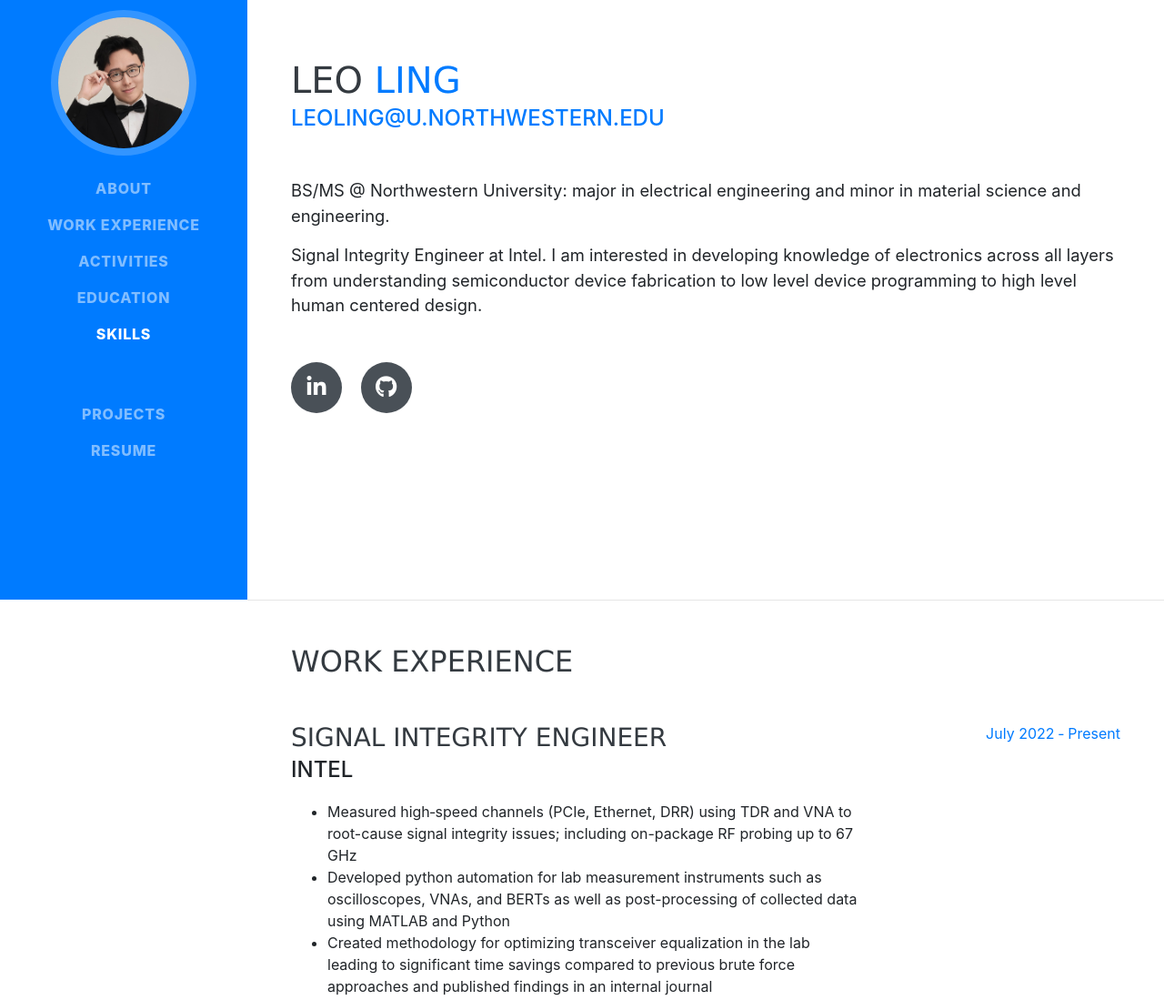
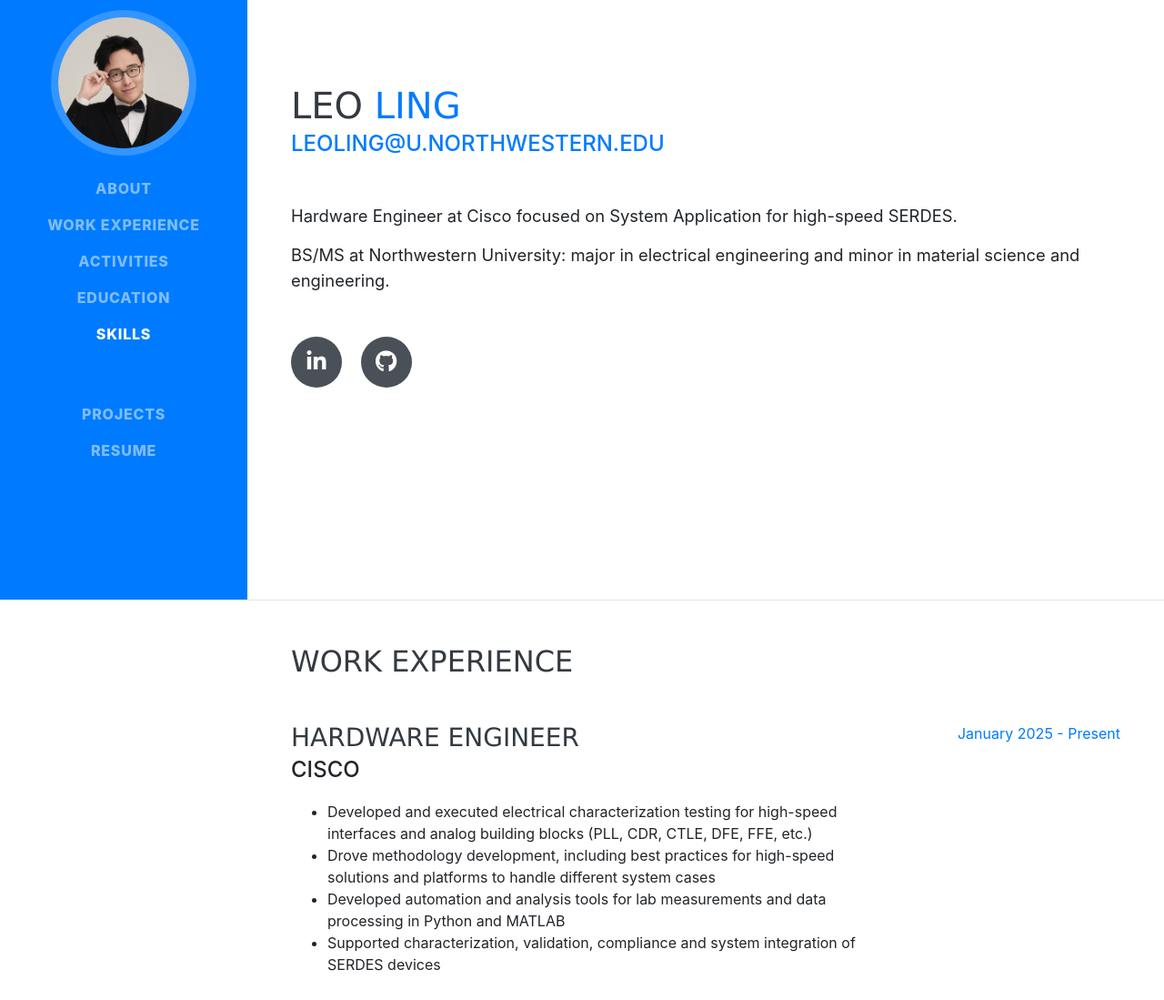
Before and after one commit to leo-c-ling99/leo-c-ling99.github.io, a website with bundled scripts: page index.html in a window 1280 px wide. Shown: the part 141-1240 px from the top of the page at 91% size. Built offline with nearby package versions, Linux system fonts and the light colour scheme; a web font is replaced by a local one.

Commit message:
Updated resume and added new job

```diff
--- a/index.html
+++ b/index.html
@@ -75,8 +75,8 @@
         <div class="subheading mb-5">
           <a href="mailto:leoling@u.northwestern.edu">leoling@u.northwestern.edu</a>
         </div>
-        <p class="lead mb-3">BS/MS @ Northwestern University: major in electrical engineering and minor in material science and engineering.</p>
-        <p class="lead mb-5"> Signal Integrity Engineer at Intel. I am interested in developing knowledge of electronics across all layers from understanding semiconductor device fabrication to low level device programming to high level human centered design.</p>
+        <p class="lead mb-3"> Hardware Engineer at Cisco focused on System Application for high-speed SERDES.</p>
+        <p class="lead mb-5"> BS/MS at Northwestern University: major in electrical engineering and minor in material science and engineering.</p>
         <div class="social-icons">
           <a href="https://www.linkedin.com/in/cling99/">
             <i class="fab fa-linkedin-in"></i>
@@ -96,6 +96,24 @@
 
         <div class="resume-item d-flex flex-column flex-md-row justify-content-between mb-3">
           <div class="resume-content">
+            <h3 class="mb-0">Hardware Engineer</h3>
+            <div class="subheading mb-1">Cisco</div>
+            <p>
+              <ul>
+                <li>Developed and executed electrical characterization testing for high-speed interfaces and analog building blocks (PLL, CDR, CTLE, DFE, FFE, etc.) </li>
+                <li>Drove methodology development, including best practices for high-speed solutions and platforms to handle different system cases </li>
+                <li>Developed automation and analysis tools for lab measurements and data processing in Python and MATLAB </li>
+                <li>Supported characterization, validation, compliance and system integration of SERDES devices </li>
+              </ul>
+            </p>
+          </div>
+          <div class="resume-date text-md-right">
+            <span class="text-primary">January 2025 - Present</span>
+          </div>
+        </div>
+
+        <div class="resume-item d-flex flex-column flex-md-row justify-content-between mb-3">
+          <div class="resume-content">
             <h3 class="mb-0">Signal Integrity Engineer</h3>
             <div class="subheading mb-1">Intel</div>
             <p>
@@ -109,7 +127,7 @@
             </p>
           </div>
           <div class="resume-date text-md-right">
-            <span class="text-primary">July 2022 ‑ Present</span>
+            <span class="text-primary">July 2022 ‑ December 2024</span>
           </div>
         </div>
 
```
Also changed, not shown: 1 other file.
